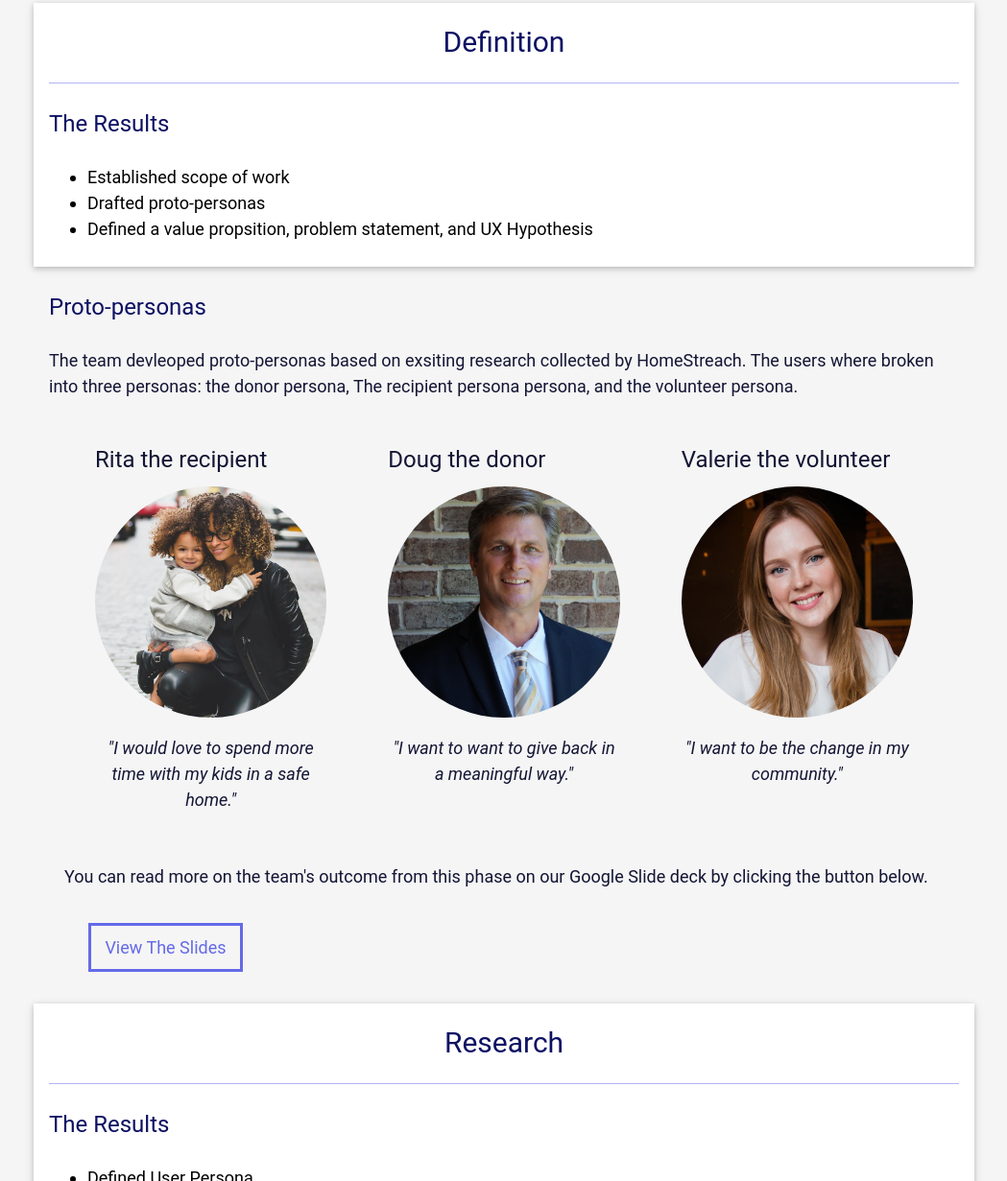
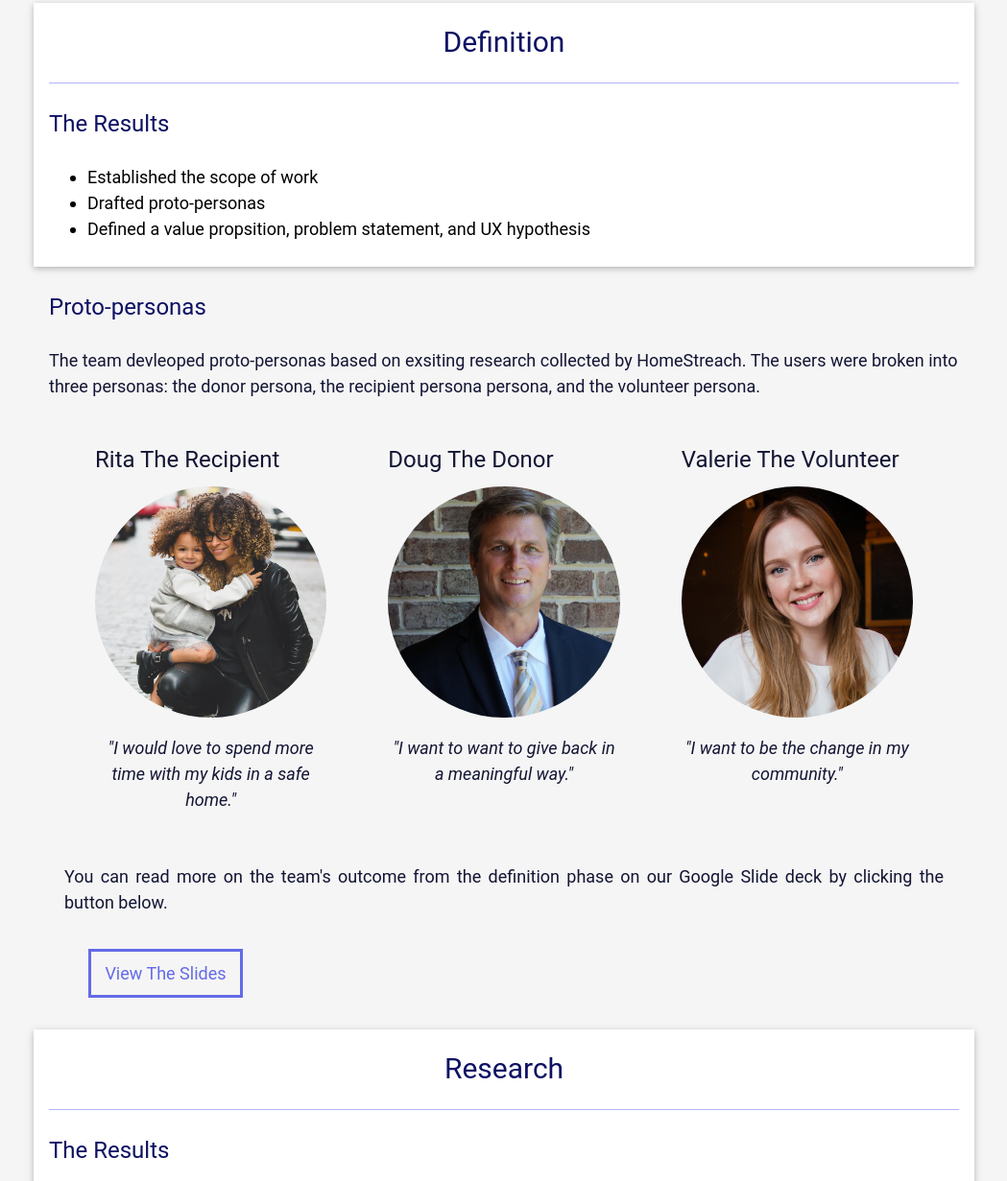
Before and after one commit to alexsmith90/Portfolio, a plain HTML site: page case_studies.html in a window 1280 px wide. Shown: the part 1569-2800 px from the top of the page at 96% size, without its empty margins (115-1164 px from the left). Drawn offline with nearby package versions, Linux system fonts and the light colour scheme.

Commit message:
Correcting grammar and broken links
Corrections to grammar and links on the content strategy and case study files.

```diff
--- a/case_studies.html
+++ b/case_studies.html
@@ -1,7 +1,6 @@
 <!DOCTYPE HTML>
 <html>
 <head>
-
     <title>Case Studies</title>
      <!--CSS-->
      <!--W3 Style Sheet CSS-->
@@ -19,8 +18,6 @@
      <!--favicon-->
      <link rel="icon" href="favicon.png" type="image" sizes="32x32">
  </head>
-
-
 <body>
    <section class="topNavigation">
    <div class="w3-top">
@@ -30,8 +27,11 @@
        <a href="#" class="w3-bar-item w3-button w3-padding-large w3-hide-small" id="active">Case Studies</a>
        <a href="content_strategy.html" class="w3-bar-item w3-button w3-padding-large w3-hide-small">Writing Samples</a>
        <div class="w3-hide-small w3-right">
+       <!--Social Links-->
+        <!--Linkedin-->
         <a href="https://www.linkedin.com/in/alexsmith90/" target="_blank"><i class="fa fa-linkedin w3-hover-opacity"></i></a>
-        <a href="https://medium.com/" target="_blank"><i class="fa fa-medium w3-hover-opacity"></i></a>
+        <!--Medium-->
+        <a href="https://medium.com/@alexsmith_writes" target="_blank"><i class="fa fa-medium w3-hover-opacity"></i></a>
        </div>
      </div>
    </div>
@@ -48,7 +48,6 @@
     <a href="content_strategy.html" class="w3-bar-item w3-button w3-padding-large" onclick="myFunction()">Writing Samples</a>
   </div>
 </section>
-
 <!--introductary section giving a basic overview of my ux experience-->
  <section class="Introduction">
   <div class="w3-container w3-content w3-center w3-padding-64 w3-text-dark-blue">
@@ -81,7 +80,6 @@
     </p>
   </div>
 </section>
-
 <!--Case Studies-->
 <section class="caseStudies">
 <!--Start of Home Stretch redesign-->
@@ -90,11 +88,10 @@
   <div class="w3-container w3-content w3-padding">
   <h1 class="w3-text-blue">HomeStretch</h1>
   <p class="w3-container w3-content w3-justify w3-padding">HomeStretch is an organization that provides economic relief to families in financial distress.
-    They initially developed its site as a catch-all solution for every possible thing any user may need.</p>
+    The nonporfit initially developed its site as a catch-all solution for every possible thing any user may need.</p>
   <p class="w3-container w3-content w3-justify w3-padding"> I joined an agile UX design team as a content strategist and information architecture to redesign the non-profit's website.</p>
   </div>
   <!--End of introduction-->
-
   <!--Hero Image-->
   <img style="width: 100%;" src="assets/CaseStudies/homeStretch/homeStretch-hero.png">
   <!--Start of Definition-->
@@ -105,17 +102,17 @@
         <hr>
         <p class="w3-xlarge w3-text-blue ">The Results</p>
         <ul>
-          <li>Established scope of work</li>
+          <li>Established the scope of work</li>
           <li>Drafted proto-personas</li>
-          <li>Defined a value propsition, problem statement, and UX Hypothesis</li>
+          <li>Defined a value propsition, problem statement, and UX hypothesis</li>
         </ul>
         </div>
     </div>
   </div>
     <div class="w3-container w3-content">
       <p class="w3-xlarge w3-text-blue">Proto-personas</p>
-      <p>The team devleoped proto-personas based on exsiting research collected by HomeStreach. The users where broken into three personas:
-        the donor persona, The recipient persona persona, and the volunteer persona.
+      <p>The team devleoped proto-personas based on exsiting research collected by HomeStreach. The users were broken into three personas:
+        the donor persona, the recipient persona persona, and the volunteer persona.
       </p>
     </div>
   <div class="w3-container w3-content">
@@ -124,7 +121,7 @@
       <div class="w3-third w3-container">
         <div class="w3-row">
           <div class="w3-container">
-            <h3>Rita the recipient</h3>
+            <h3>Rita The Recipient</h3>
             <img class="w3-image w3-mobile personaImages" width="800" height="800" src="assets/CaseStudies/homeStretch/recipientRita.png">
             <p class="w3-center"><i>"I would love to spend more time with my kids in a safe home."</i></p>
           </div>
@@ -134,7 +131,7 @@
       <div class="w3-third w3-container">
         <div class="w3-row">
           <div class="w3-container">
-            <h3>Doug the donor</h3>
+            <h3>Doug The Donor</h3>
             <img class="w3-image w3-mobile personaImages" width="800" height="800" src="assets/CaseStudies/homeStretch/donorDoug.png">
             <p class="w3-center"><i>"I want to want to give back in a meaningful way."</i></p>
           </div>
@@ -144,7 +141,7 @@
       <div class="w3-third w3-container">
         <div class="w3-row">
           <div class="w3-container">
-            <h3>Valerie the volunteer</h3>
+            <h3>Valerie The Volunteer</h3>
             <img class="w3-image w3-mobile personaImages" width="800" height="800" src="assets/CaseStudies/homeStretch/volunteerValerie.png">
             <p class="w3-center"><i>"I want to be the change in my community."</i></p>
           </div>
@@ -152,13 +149,12 @@
       </div>
     </div>
     <div class="w3-container w3-justify w3-paddding">
-      <p>You can read more on the team's outcome from this phase on our Google Slide deck by clicking the button below.</p>
+      <p>You can read more on the team's outcome from the definition phase on our Google Slide deck by clicking the button below.</p>
       <!--Link to defintion slides-->
       <a href="https://docs.google.com/presentation/d/e/2PACX-1vSOJb8vQbNYCUe0q9QdHlHxIieK5KEJZpT7-wQh6IQdGMnzgS2qxkUijbnaRu1JiFUiT4FqwFz-xhk4/pub?start=false&loop=false&delayms=3000" target="_blank"><button class="w3-btn">View The Slides</button></a>
     </div>
   </div>
   <!--End of Definition-->
-
   <!--Research Section-->
     <div class="w3-margin-top">
       <div class="w3-card w3-content w3-white">
@@ -227,7 +223,6 @@
       </div>
     </div>
 <!--End of Research-->
-
 <!--Start of Analysis-->
 <div class="w3-margin-top">
   <div class="w3-card w3-content w3-white">
@@ -308,7 +303,6 @@
     </div>
   </div>
 <!--End of Analysis-->
-
 <!--Start of Design-->
 <div class="w3-margin-top">
   <div class="w3-card w3-content w3-white">
@@ -366,15 +360,17 @@
       </a>
     </div>
   </div>
-
 <!--End of Validation-->
 <!--End of Home Stretch redesign-->
 </section>
 <!--End of Case Studies-->
-
+<!--Footer-->
 <footer class="w3-container w3-padding-32 w3-center w3-opacity w3-xlarge w3-light-grey">
-  <i class="fa fa-linkedin w3-hover-opacity"></i>
-  <i class="fa fa-medium w3-hover-opacity"></i>
+<!--Social Links-->
+  <!--Linkedin-->
+  <a href="https://www.linkedin.com/in/alexsmith90/" target="_blank"><i class="fa fa-linkedin w3-hover-opacity"></i></a>
+  <!--Medium-->
+  <a href="https://medium.com/@alexsmith_writes" target="_blank"><i class="fa fa-medium w3-hover-opacity"></i></a>
   <p class="w3-medium">
     <!--Email-->
       <a href="mailto:ale.Smith90@gmail.com" target="_blank" class="w3-hover-opacity w3-hover-text-blue" style="text-decoration: underline;">ale.Smith@gmail.com</a>|
```
Also changed, not shown: content_strategy.html (+8 -7 lines).
